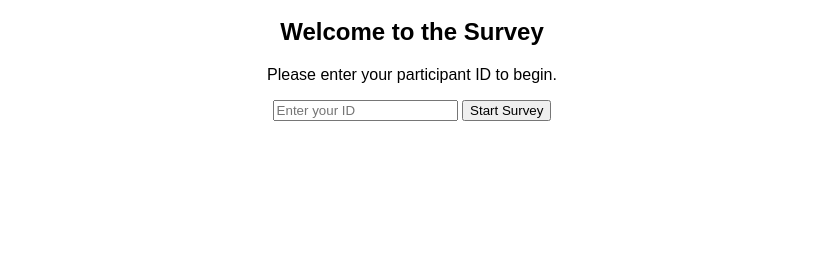
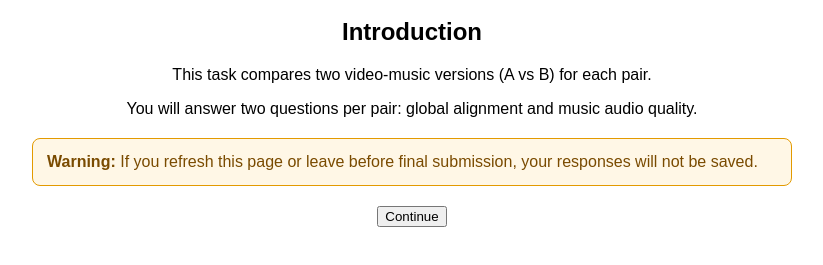
Before and after one commit to minigb/vtmr-web-survey, a website: page public/index.html in a window 1280 px wide. Shown: the part 91-356 px from the top of the page, without its empty margins (228-1051 px from the left). Drawn offline with Linux system fonts and the light colour scheme.

Commit message:
Make intro page

```diff
--- a/public/index.html
+++ b/public/index.html
@@ -13,13 +13,33 @@
     #submit-survey { padding: 15px 30px; font-size: 16px; background-color: #28a745; color: white; border: none; border-radius: 5px; cursor: pointer; }
     #progress-container { margin-top: 20px; }
     .hidden { display: none; }
+    #intro-container, #welcome-container { max-width: 760px; margin: 0 auto; }
+    .warning-box {
+      margin: 20px 0;
+      padding: 14px;
+      border: 1px solid #e39a00;
+      border-radius: 8px;
+      background-color: #fff7e6;
+      color: #7a4b00;
+      text-align: left;
+    }
   </style>
 </head>
 <body>
 
   <h1>🎵 Video-to-Music Retrieval Survey</h1>
 
-  <div id="welcome-container">
+  <div id="intro-container">
+    <h2>Introduction</h2>
+    <p>This task compares two video-music versions (A vs B) for each pair.</p>
+    <p>You will answer two questions per pair: global alignment and music audio quality.</p>
+    <div class="warning-box">
+      <strong>Warning:</strong> If you refresh this page or leave before final submission, your responses will not be saved.
+    </div>
+    <button id="proceed-to-id">Continue</button>
+  </div>
+
+  <div id="welcome-container" class="hidden">
     <h2>Welcome to the Survey</h2>
     <p>Please enter your participant ID to begin.</p>
     <input type="text" id="user-id" placeholder="Enter your ID">
@@ -71,7 +91,10 @@
     let userChoices = [];
     let currentPairIndex = 0;
     let userId = '';
+    let hasSubmitted = false;
 
+    const introContainer = document.getElementById('intro-container');
+    const proceedToIdBtn = document.getElementById('proceed-to-id');
     const welcomeContainer = document.getElementById('welcome-container');
     const userIdInput = document.getElementById('user-id');
     const startSurveyBtn = document.getElementById('start-survey');
@@ -83,6 +106,21 @@
     const submitSurveyBtn = document.getElementById('submit-survey');
     const progressText = document.getElementById('progress-text');
     const thankYou = document.getElementById('thank-you');
+
+    proceedToIdBtn.addEventListener('click', () => {
+      introContainer.classList.add('hidden');
+      welcomeContainer.classList.remove('hidden');
+      userIdInput.focus();
+    });
+
+    window.addEventListener('beforeunload', (event) => {
+      const surveyInProgress = !surveyContainer.classList.contains('hidden') && !hasSubmitted;
+      if (!surveyInProgress) {
+        return;
+      }
+      event.preventDefault();
+      event.returnValue = '';
+    });
 
     // Start Survey
     startSurveyBtn.addEventListener('click', async () => {
@@ -247,6 +285,7 @@
         body: JSON.stringify({ userId, votes })
       });
 
+      hasSubmitted = true;
       surveyContainer.classList.add('hidden');
       thankYou.classList.remove('hidden');
     });
```
